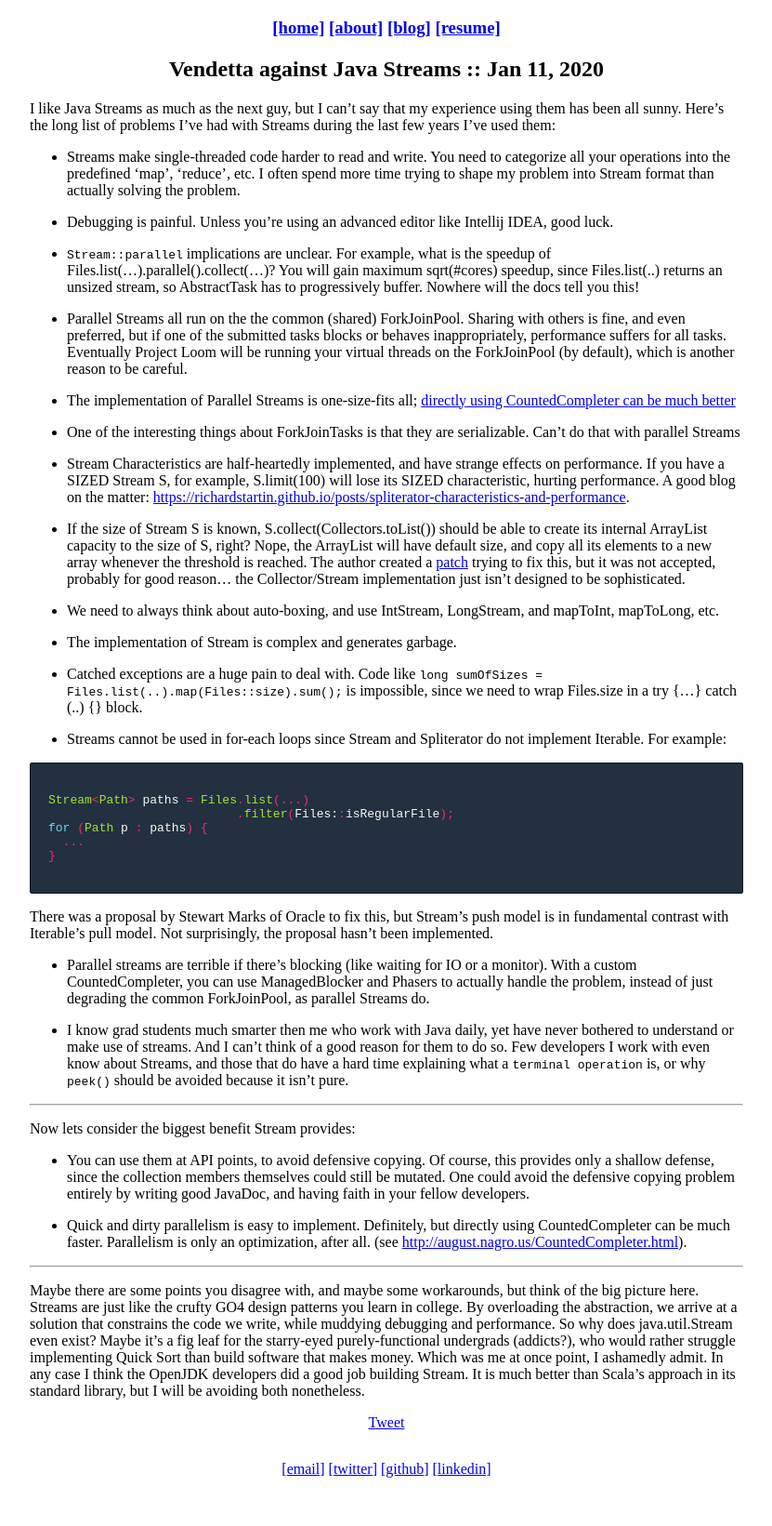
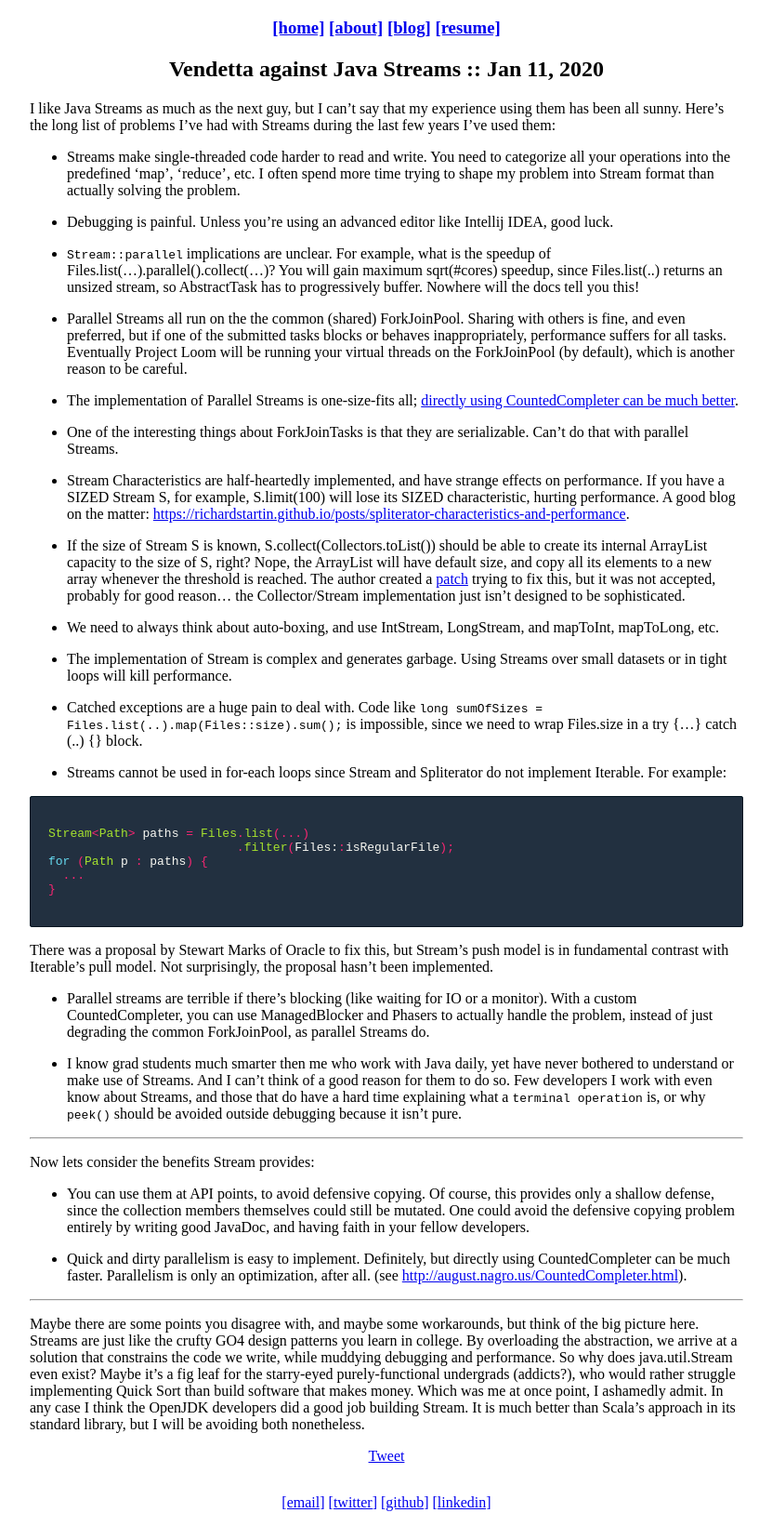
Before and after one commit to AugustNagro/augustnagro.github.io, a Jekyll site: the page built from _posts/2020-1-11-vendetta-against-java-streams.md, in a window 1280 px wide. Shown: the whole page at 93% size, without its empty margins (224-1055 px from the left). Built offline with Jekyll 4.4.1, drawn with Linux system fonts in a browser that asks for light colours; comment, search, counter and statistics services are not loaded; before the commit the page ends 1605 px from its top, so only the background shows below that.

Commit message:
little fixup

```diff
--- a/_posts/2020-1-11-vendetta-against-java-streams.md
+++ b/_posts/2020-1-11-vendetta-against-java-streams.md
@@ -14,9 +14,9 @@
 
 * Parallel Streams all run on the the common (shared) ForkJoinPool. Sharing with others is fine, and even preferred, but if one of the submitted tasks blocks or behaves inappropriately, performance suffers for all tasks. Eventually Project Loom will be running your virtual threads on the ForkJoinPool (by default), which is another reason to be careful.
 
-* The implementation of Parallel Streams is one-size-fits all; [directly using CountedCompleter can be much better](http://august.nagro.us/CountedCompleter.html)
+* The implementation of Parallel Streams is one-size-fits all; [directly using CountedCompleter can be much better](http://august.nagro.us/CountedCompleter.html).
 
-* One of the interesting things about ForkJoinTasks is that they are serializable. Can't do that with parallel Streams
+* One of the interesting things about ForkJoinTasks is that they are serializable. Can't do that with parallel Streams.
 
 * Stream Characteristics are half-heartedly implemented, and have strange effects on performance. If you have a SIZED Stream S, for example, S.limit(100) will lose its SIZED characteristic, hurting performance. A good blog on the matter: [https://richardstartin.github.io/posts/spliterator-characteristics-and-performance](https://richardstartin.github.io/posts/spliterator-characteristics-and-performance).
 
@@ -24,7 +24,7 @@
 
 * We need to always think about auto-boxing, and use IntStream, LongStream, and mapToInt, mapToLong, etc.
 
-* The implementation of Stream is complex and generates garbage.
+* The implementation of Stream is complex and generates garbage. Using Streams over small datasets or in tight loops will kill performance.
 
 * Catched exceptions are a huge pain to deal with. Code like `long sumOfSizes = Files.list(..).map(Files::size).sum();` is impossible, since we need to wrap Files.size in a try {...} catch (..) {} block.
 
@@ -41,11 +41,11 @@
 
 * Parallel streams are terrible if there's blocking (like waiting for IO or a monitor). With a custom CountedCompleter, you can use ManagedBlocker and Phasers to actually handle the problem, instead of just degrading the common ForkJoinPool, as parallel Streams do.
 
-* I know grad students much smarter then me who work with Java daily, yet have never bothered to understand or make use of streams. And I can't think of a good reason for them to do so. Few developers I work with even know about Streams, and those that do have a hard time explaining what a `terminal operation` is, or why `peek()` should be avoided because it isn't pure.
+* I know grad students much smarter then me who work with Java daily, yet have never bothered to understand or make use of Streams. And I can't think of a good reason for them to do so. Few developers I work with even know about Streams, and those that do have a hard time explaining what a `terminal operation` is, or why `peek()` should be avoided outside debugging because it isn't pure.
 
 ---
 
-Now lets consider the biggest benefit Stream provides:
+Now lets consider the benefits Stream provides:
 
 * You can use them at API points, to avoid defensive copying. Of course, this provides only a shallow defense, since the collection members themselves could still be mutated. One could avoid the defensive copying problem entirely by writing good JavaDoc, and having faith in your fellow developers.
 
```
